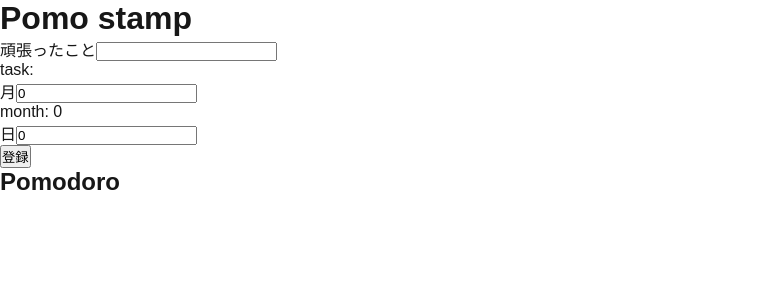
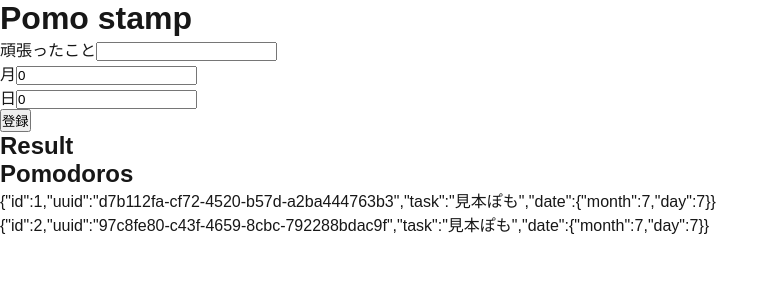
Before and after one commit to Sparklingstadt/pomo-stamp, a Next.js app: page / in a window 1280 px wide. Shown: the top 300 px of the page, without its empty margins (0-778 px from the left). Built offline with nearby package versions, Linux system fonts and the light colour scheme.

Commit message:
feat(pomodoro): use mock data on initial load

```diff
--- a/app/page.tsx
+++ b/app/page.tsx
@@ -1,12 +1,14 @@
 'use client'
 import { useEffect, useState } from "react";
 import { pomodoroSchema, type Pomodoro } from "@/lib/schemas/pomodoro/schema"
+import { mockPomodoros } from "@/lib/schemas/pomodoro/mock";
 
 export default function Home() {
 
   // newPomodoroがPomodoro | undefinedになる
   // useStateは引数を与えないと<T | undefined>
   // useState<string>("")にするとstring型
+  const [pomodoros, setPomodoros] = useState<Pomodoro[]>()
   const [pomodoro, setPomodoro] = useState<Pomodoro>()
   const [task, setTask] = useState<string>("")
   const [month, setMonth] = useState<number>(0)
@@ -32,7 +34,8 @@
 
   const addPomodoro = () => {
     const newPomodoro = {
-      id: crypto.randomUUID(),
+      id: 7,
+      uuid: crypto.randomUUID(),
       task,
       date: {
         month,
@@ -49,6 +52,10 @@
   }
 
   useEffect(() => {
+    setPomodoros(mockPomodoros)
+  }, [])
+
+  useEffect(() => {
     console.log(pomodoro)
   }, [pomodoro])
 
@@ -59,12 +66,10 @@
         <section>
           <label>頑張ったこと</label>
           <input type="text" value={task} onChange={(e => handleSetTask(e.target.value))} />
-          <p>task: { task }</p>
         </section>
         <section>
           <label htmlFor="">月</label>
           <input type="text" value={month} onChange={e => handleSetMonth(e.target.value)}/>
-          <p>month: { month }</p>
         </section>
         <section>
           <label htmlFor="">日
@@ -75,8 +80,16 @@
           <button onClick={() => addPomodoro()}>登録</button>
         </section>
         <section>
-          <h2>Pomodoro</h2>
+          <h2>Result</h2>
           <pre>{ JSON.stringify(pomodoro) }</pre>
+        </section>
+        <section>
+          <h2>Pomodoros</h2>
+          <ul>
+            { pomodoros?.map(pomodoro => (
+              <li key={pomodoro.id}>{ JSON.stringify(pomodoro)}</li>
+            ))}
+          </ul>
         </section>
       </div>
     </div>
```
